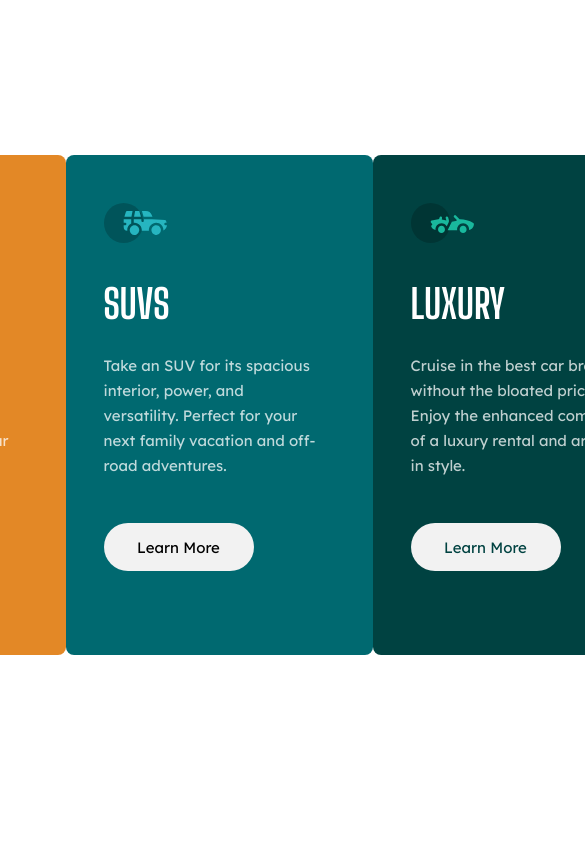
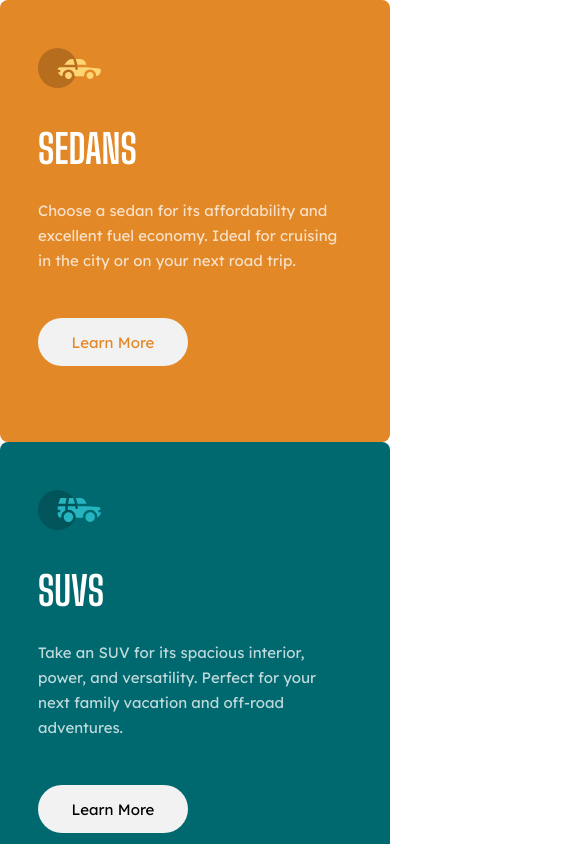
Before and after one commit to SwankypantsSarah/challenge-three-column, a plain HTML site: page index.html in a window 390 px wide. Shown: the top 844 px of the page, 585 px wide, since content can reach past the window. Drawn offline with Linux system fonts and the light colour scheme.

Commit message:
updated responsive

```diff
--- a/style.css
+++ b/style.css
@@ -91,6 +91,12 @@ img {
   width: 63px;
 }
 
+.container {
+  display: grid;
+  grid-template-rows: repeat(3, 442px);
+  justify-content: center;
+}
+
 .column-1 {
   background-color: var(--clr-bright);
   justify-content: center;
@@ -106,14 +112,8 @@ img {
 
 .column-3 {
   background-color: var(--clr-very-dark);
-  border-radius: 8px;
+  border-radius: 0 8px 8px 0;
   height: 442px;
-}
-
-.container {
-  display: grid;
-  grid-template-rows: repeat(3, 442px);
-  justify-content: center;
 }
 
 aside {
@@ -126,7 +126,7 @@ aside {
   margin-right: 45px;
 }
 
-@media screen and (min-width: 376px) {
+@media screen and (min-width: 440px) {
   .container {
     display: grid;
     grid-template-columns: repeat(3, auto);
```
